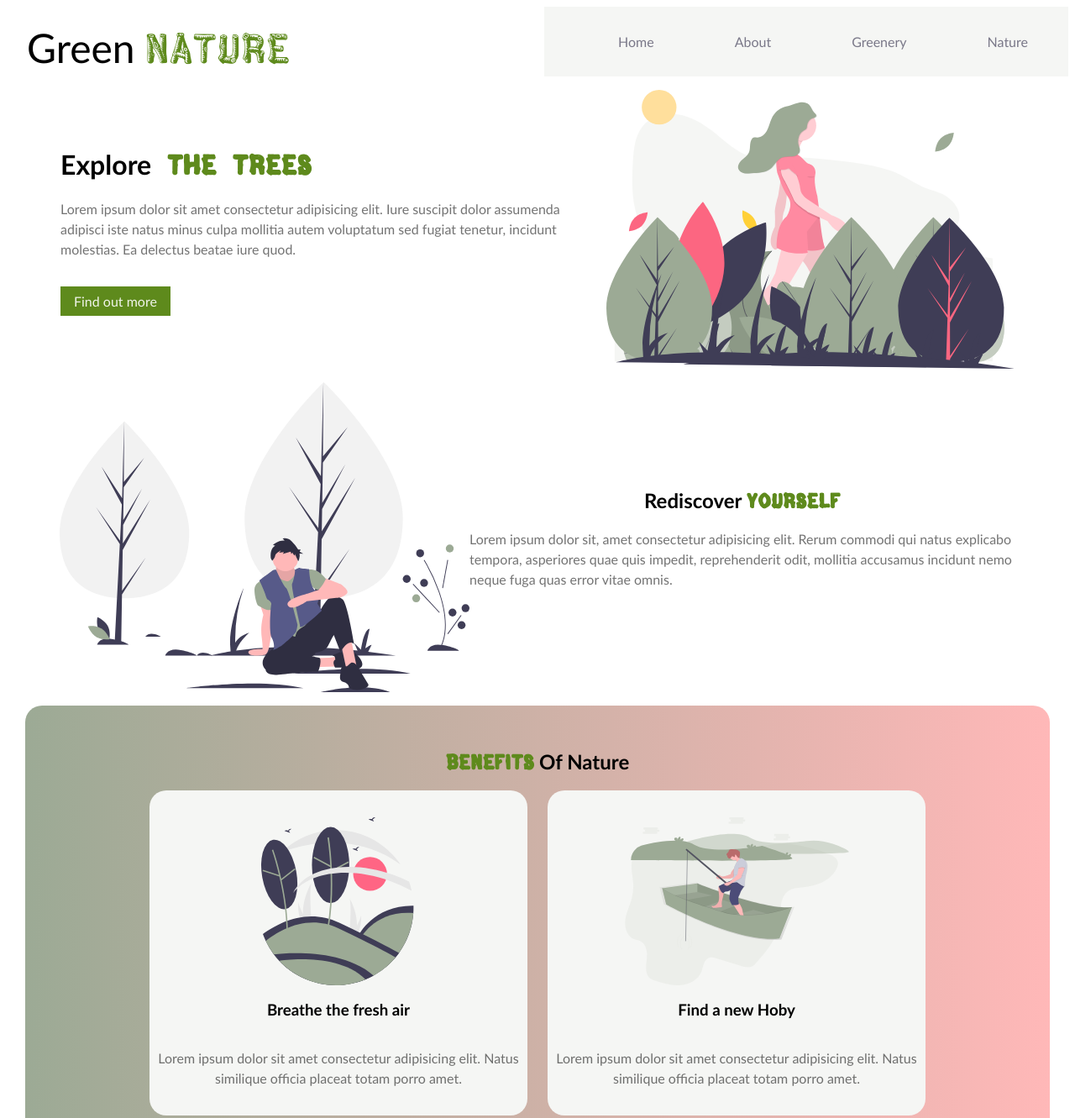
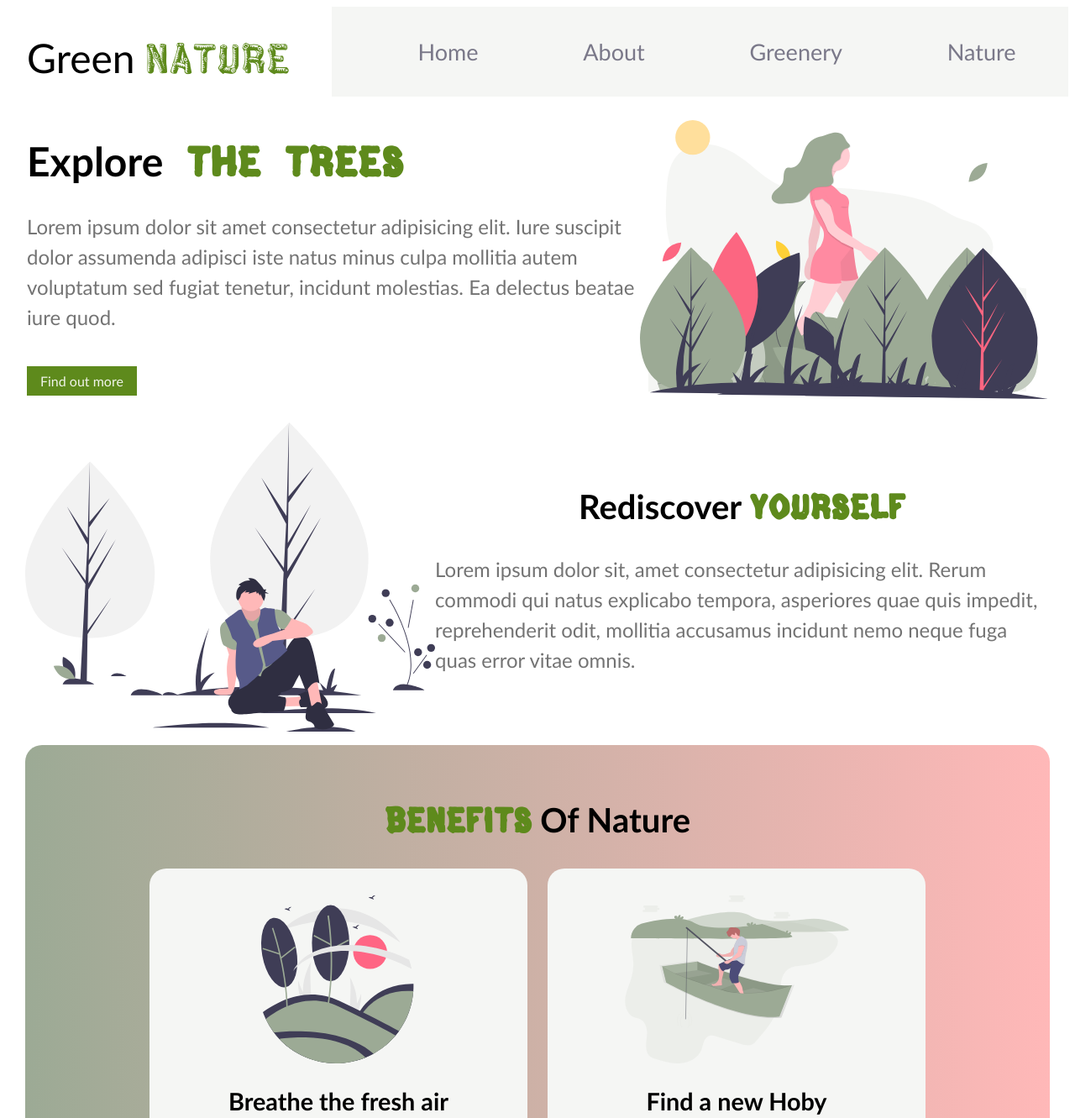
Before and after one commit to Klajdi44/NatureSite, a plain HTML site: page index.html in a window 1280 px wide. Shown: the top 1331 px of the page at 84% size. Drawn offline with Linux system fonts and the light colour scheme.

Commit message:
Adjustments for desktop version bigger fonts

```diff
--- a/index.html
+++ b/index.html
@@ -50,7 +50,7 @@
       <p>Lorem ipsum dolor sit, amet consectetur adipisicing elit. Rerum commodi qui natus explicabo tempora, asperiores
         quae quis impedit, reprehenderit odit, mollitia accusamus incidunt nemo neque fuga quas error vitae omnis.</p>
     </div>
-    <img src="images/guyrelaxing.svg" alt="">
+    <img src="images/guyrelaxing.svg" alt="guy relaxing">
   </section>
 
   <section class="benefits">
--- a/style.css
+++ b/style.css
@@ -280,6 +280,22 @@ nav li {
     margin-left: .5em;
   }
 
+  p {
+    font-size: 1.5em;
+  }
+
+  h1 {
+    font-size: 3rem;
+  }
+
+  h2 {
+    font-size: 2.5rem;
+  }
+
+  h3 {
+    font-size: 1.8rem;
+  }
+
   /*Mobile  Navigation goes here */
   .burger-menu {
     display: none;
@@ -307,6 +323,7 @@ nav li {
   nav a,
   nav li {
     color: #3f3d56ad;
+    font-size: 1.3em;
 
   }
 
```
